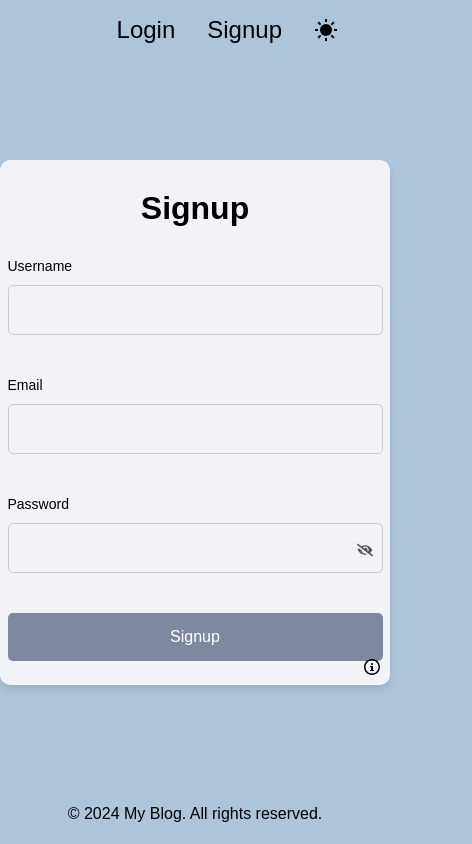
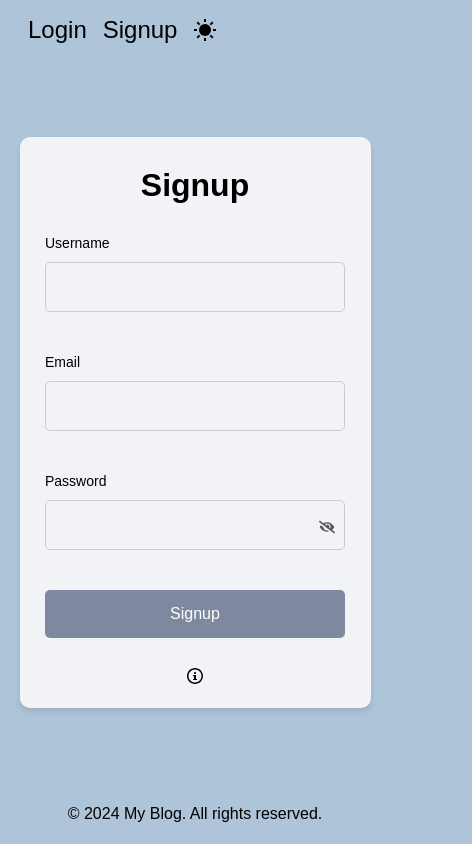
Before and after one commit to Zomievey/blog-main, a Next.js app: page /signup in a window 390 px wide. Shown: the whole page, 472 px wide, since content can reach past the window. Built offline with nearby package versions, Linux system fonts and the light colour scheme; no server answers.

Commit message:
working on mobile resp

```diff
--- a/src/app/globals.css
+++ b/src/app/globals.css
@@ -19,8 +19,9 @@
 
 [data-theme="dark"] {
   --primary-color: #313137;
+  --primary-color-dark: #aec4d8;
   --secondary-color: #7e899f;
-  --accent-color: #fa7677;
+  --accent-color: #dfcfd2;
   --text-color-light: #fff;
   --text-color-dark: #fff;
   --card-background-dark: #313137;
@@ -53,6 +54,8 @@ body {
   background-color: var(--card-background-dark);
   color: var(--text-color-light);
 }
+
+/************************Landing Page Styles */
 
 .hero-section {
   position: relative;
@@ -174,7 +177,6 @@ body {
   background-color: #aec4d8;
 }
 
-/* Dark mode styles */
 [data-theme="dark"] .grid-item {
   background-color: var(--card-background-dark);
   color: var(--text-color-light);
@@ -183,7 +185,7 @@ body {
 @media (max-width: 768px) {
   .grid-container {
     grid-template-columns: 1fr;
-    grid-template-rows: repeat(6, 300px); /* Adjust row height for mobile */
+    grid-template-rows: repeat(6, 300px);
   }
 }
 
@@ -193,18 +195,17 @@ body {
   max-width: 50%;
   height: 7rem;
   margin: 2rem auto;
-  /* background-color: var(--secondary-color); */
   position: relative;
   overflow: hidden;
   text-align: center;
   display: flex;
-  align-items: center; /* Centers items horizontally */
-  justify-content: center; /* Centers items vertically */
+  align-items: center;
+  justify-content: center;
 }
 
 .testimonials-section h2 {
-  margin-bottom: 1rem; /* Adds space below the h2 */
-  margin-top: 1rem; /* Adds space below the h2 */
+  margin-bottom: 1rem;
+  margin-top: 1rem;
   position: absolute;
   top: 0;
   left: 50%;
@@ -215,12 +216,12 @@ body {
   font-size: 1.5rem;
   color: var(--text-color-dark);
   opacity: 0;
-  transition: opacity 1.5s ease-in-out, visibility 1.5s ease-in-out; /* Smooth fade-in and fade-out */
+  transition: opacity 1.5s ease-in-out, visibility 1.5s ease-in-out;
   visibility: hidden;
   position: absolute;
   top: 50%;
   left: 50%;
-  transform: translate(-50%, -50%); /* Centers the testimonial */
+  transform: translate(-50%, -50%);
 }
 
 .testimonial.active {
@@ -229,7 +230,6 @@ body {
 }
 
 [data-theme="dark"] .testimonials-section {
-  /* background-color: var(--dark-primary-color); */
   color: var(--text-color-light);
 }
 
@@ -237,11 +237,13 @@ body {
   color: var(--text-color-light);
 }
 
+/********************************Button Styles */
+
 .btn-custom,
 .btn-custom-cancel {
-  background-color: var(--dark-primary-color); /* Default background color */
+  background-color: var(--dark-primary-color);
   border: none;
-  color: var(--text-color-dark); /* Text color black in light mode */
+  color: var(--text-color-dark);
   cursor: pointer;
   font-size: 1.2rem;
   padding: 0.75rem 1.5rem;
@@ -253,13 +255,13 @@ body {
 
 [data-theme="dark"] .btn-custom,
 [data-theme="dark"] .btn-custom-cancel {
-  background-color: #aec4d8; /* Background color in dark mode */
-  color: var(--text-color-light); /* Text color white in dark mode */
+  background-color: #aec4d8;
+  color: var(--text-color-light);
 }
 
 .btn-custom:hover,
 .btn-custom-cancel:hover {
-  background-color: #dfcfd2; /* Hover background color */
+  background-color: #dfcfd2;
 }
 
 .nav {
@@ -269,7 +271,8 @@ body {
   align-items: center;
 }
 
-/* Landing page specific navbar styles */
+/*************************Navbar Landing Page Styles */
+
 .nav-landing {
   position: absolute;
   width: 100%;
@@ -278,12 +281,12 @@ body {
   background: transparent;
 }
 
+/***************************************Navbar Styles */
+
 .navbar-container {
   width: 100%;
   margin: 0 auto;
-  padding: 0 1rem;
   display: flex;
-  justify-content: flex-end;
 }
 
 .nav a,
@@ -291,7 +294,7 @@ body {
   color: var(--nav-link-color);
   cursor: pointer;
   transition: color 0.3s ease;
-  padding: 0 1rem;
+  padding: 8px;
   text-decoration: none;
   font-family: "Arial", sans-serif;
   font-size: 1.5rem;
@@ -307,6 +310,8 @@ body {
   border: none;
 }
 
+/***************************************Footer styles */
+
 .footer {
   background-color: var(--primary-color);
   height: 60px;
@@ -320,12 +325,16 @@ body {
   text-wrap: balance;
 }
 
+/***************************************Modal Styles */
+
 .modal-content {
   background-color: var(--secondary-color);
   color: var(--text-color-dark);
   border-radius: 10px;
   padding: 1rem;
 }
+
+/**********************************Dark Mode Toggle Styles */
 
 @import "https://unpkg.com/open-props/easings.min.css";
 
@@ -410,18 +419,12 @@ body {
   }
 }
 
-
-/* Tooltip Container */
+/*************************************************Tooltip Styles */
 .tooltip-container {
-  position: absolute;
-  bottom: 10px;
-  right: 10px;
-  display: flex;
-  align-items: center;
-  cursor: pointer;
+  position: relative; /* Change from absolute to relative */
+  margin-top: 10px; /* Add some space above */
 }
 
-/* Tooltip */
 .tooltip {
   visibility: hidden;
   width: 200px;
@@ -431,8 +434,7 @@ body {
   border-radius: 5px;
   padding: 0.5rem;
   position: absolute;
-  z-index: 1;
-  bottom: 100%;
+  bottom: 100%; /* Position above the icon */
   left: 50%;
   transform: translateX(-50%);
   opacity: 0;
@@ -440,13 +442,11 @@ body {
   box-shadow: 0 4px 6px rgba(0, 0, 0, 0.1);
 }
 
-/* Show tooltip on hover */
 .tooltip-container:hover .tooltip {
   visibility: visible;
   opacity: 1;
 }
-
-/* Password Toggle */
+/*********************** Hide Password Toggle */
 .password-toggle {
   position: absolute;
   right: 10px;
@@ -455,37 +455,65 @@ body {
   color: var(--text-color-dark);
 }
 
-/* Adjust for dark mode */
 [data-theme="dark"] .tooltip {
   background-color: var(--card-background-dark);
   color: var(--text-color-light);
-  box-shadow: 0 4px 6px rgba(255, 255, 255, 0.1); /* Adjust shadow color for visibility */
+  box-shadow: 0 4px 6px rgba(255, 255, 255, 0.1);
 }
 
 [data-theme="dark"] .password-toggle {
   color: var(--text-color-light);
 }
 
-/* Apply the styles */
+/************************************Login and Signup styles */
+/* .flex-grow {
+  display: flex;
+  align-items: center;
+  justify-content: center;
+} */
+
 .auth-container {
-  background-color: var(--card-background-light);
-  color: var(--text-color-dark);
-  border-radius: 10px;
-  padding: 2rem;
-  margin: 2rem auto;
-  box-shadow: 0 4px 6px rgba(0, 0, 0, 0.1);
-  width: 100%;
-  max-width: 450px;
+  margin: 0 auto;
   display: flex;
   flex-direction: column;
   align-items: center;
-  position: relative;
+  justify-content: center;
+  padding: 2rem;
+  max-width: 450px; /* Maximum width for larger screens */
+  width: 100%;
+  box-shadow: 0 4px 6px rgba(0, 0, 0, 0.1);
+  background-color: var(--card-background-light);
+  border-radius: 10px;
+}
+
+.auth-container input {
+  width: 375px; /* Make inputs full-width by default */
+  padding: 0.75rem;
+  border: 1px solid #ccc;
+  border-radius: 5px;
+  margin-bottom: 1.5rem;
+  box-sizing: border-box;
+  background-color: var(--card-background-light);
+  color: var(--text-color-dark);
+}
+
+/* Mobile-specific adjustments */
+@media (max-width: 768px) {
+  .auth-container {
+    padding: 1.5rem;
+    max-width: 90%; /* Use percentage width to allow flexibility on smaller screens */
+    width: 100%;
+  }
+
+  .auth-container input {
+    max-width: 300px; /* Limit max width even further on mobile */
+  }
 }
 
 [data-theme="dark"] .auth-container {
-  background-color: #7e899f; /* Set background color to #7e899f in dark mode */
+  background-color: #7e899f;
   color: var(--text-color-light);
-  box-shadow: 0 4px 6px rgba(255, 255, 255, 0.1); /* Adjust shadow color for visibility */
+  box-shadow: 0 4px 6px rgba(255, 255, 255, 0.1);
 }
 
 .auth-container h1 {
@@ -511,20 +539,9 @@ body {
   color: var(--text-color-light);
 }
 
-.auth-container input {
-  width: 100%;
-  padding: 0.75rem;
-  border: 1px solid #ccc;
-  border-radius: 5px;
-  margin-bottom: 1.5rem;
-  box-sizing: border-box;
-  background-color: var(--card-background-light);
-  color: var(--text-color-dark);
-}
-
 [data-theme="dark"] .auth-container input {
   background-color: var(--card-background-dark);
-  color: var(--text-color-light);
+  color: var (--text-color-light);
 }
 
 .auth-container input:focus {
@@ -545,11 +562,15 @@ body {
 }
 
 .auth-container button:hover {
-  background-color: #dfcfd2; /* Maintain the same hover color in both light and dark modes */
+  background-color: #dfcfd2;
 }
 
 .forgot-password:hover {
   color: #dfcfd2;
+}
+
+.signup-btn {
+  margin-bottom: 20px !important;
 }
 
 .auth-container .password-toggle {
@@ -564,26 +585,105 @@ body {
   color: var(--text-color-light);
 }
 
-/* Adjustments for mobile */
-@media (max-width: 768px) {
-  .auth-container {
-    padding: 1.5rem;
-  }
+/*******************************Suggestions Page Styles */
+
+.suggestions-container {
+  background-color: var(--card-background-light);
+  color: var(--text-color-dark);
+  padding: 2rem;
+  border-radius: 10px;
+  box-shadow: 0 4px 6px rgba(0, 0, 0, 0.1);
+  max-width: 600px;
+  margin: 2rem auto;
 }
 
-.auth-container input {
-  width: 375px; /* Ensure the input takes the full width of the parent container */
-  max-width: 600px; /* Adjust this value to make the input fields longer */
+[data-theme="dark"] .suggestions-container {
+  background-color: var(--secondary-color);
+  color: var(--text-color-light);
+}
+
+.suggestions-container input[type="text"] {
+  width: 100%;
   padding: 0.75rem;
-  border: 1px solid #ccc;
+  border: 1px solid var(--accent-color);
   border-radius: 5px;
-  margin-bottom: 1.5rem;
-  box-sizing: border-box;
+  margin-bottom: 1rem;
   background-color: var(--card-background-light);
   color: var(--text-color-dark);
 }
 
-[data-theme="dark"] .auth-container input {
+[data-theme="dark"] .suggestions-container input[type="text"] {
   background-color: var(--card-background-dark);
   color: var(--text-color-light);
 }
+
+.suggestions-btn-custom {
+  background-color: var(--dark-primary-color);
+  color: var(--text-color-dark);
+  padding: 0.75rem 1.5rem;
+  border: none;
+  border-radius: 5px;
+  cursor: pointer;
+  transition: background-color 0.3s ease, color 0.3s ease;
+}
+
+.suggestions-btn-custom:hover {
+  background-color: var(--accent-color);
+}
+
+[data-theme="dark"] .suggestions-btn-custom {
+  background-color: var(--primary-color-dark);
+  color: var(--text-color-dark);
+}
+
+[data-theme="dark"] .suggestions-btn-custom:hover {
+  background-color: var(--accent-color);
+}
+
+.suggestions-container .message {
+  text-align: center;
+  margin-top: 1rem;
+  font-size: 1rem;
+  color: var(--text-color-dark);
+}
+
+[data-theme="dark"] .suggestions-container .message {
+  color: var(--text-color-light);
+}
+
+.suggestions-page {
+  display: flex;
+  flex-direction: column;
+  min-height: 100vh;
+  background-color: var(--primary-color);
+}
+
+.suggestions-content {
+  flex-grow: 1;
+  display: flex;
+  align-items: center;
+  justify-content: center;
+  padding: 2rem;
+}
+
+[data-theme="dark"] .suggestions-page {
+  background-color: var(--card-background-dark);
+}
+
+[data-theme="dark"] .suggestions-content {
+  background-color: var(--primary-color);
+}
+
+@media (max-width: 768px) {
+  .suggestions-container {
+    padding: 1rem;
+  }
+
+  .suggestions-container input[type="text"] {
+    padding: 0.5rem;
+  }
+
+  .suggestions-btn-custom {
+    padding: 0.5rem 1rem;
+  }
+}
--- a/src/components/LandingPage.tsx
+++ b/src/components/LandingPage.tsx
@@ -128,7 +128,7 @@ export default function LandingPage() {
               key={index}
               className={`testimonial ${index === activeIndex ? "active" : ""}`}
             >
-              <p>{`"${suggestion.topic}" - User ${index + 1}`}</p>
+              <p>{`"${suggestion.topic}"`}</p>
             </div>
           ))}
         </div>
--- a/src/pages/login.tsx
+++ b/src/pages/login.tsx
@@ -92,7 +92,7 @@ export default function Login() {
               Incorrect email or password.
             </p>
           )}
-          <div className='mt-4'>
+          <div className='mt-4 signup-btn'>
             <Link href='/resetPassword' legacyBehavior>
               <a className='forgot-password'>Forgot Password?</a>
             </Link>
@@ -101,7 +101,7 @@ export default function Login() {
             <ImInfo className='info-icon' />
             <div className='tooltip'>
               All registered users can log in here to access the blog. If you do
-              not already have an account, you can sign up for one by navigating
+              not already have an account, you can signup for one by navigating
               to the signup page.
             </div>
           </div>
--- a/src/pages/signup.tsx
+++ b/src/pages/signup.tsx
@@ -78,7 +78,7 @@ export default function Signup() {
                 {showPassword ? <FaEye /> : <FaEyeSlash />}
               </div>
             </div>
-            <button type='submit' className='btn-custom'>
+            <button type='submit' className='btn-custom signup-btn'>
               Signup
             </button>
           </form>
@@ -101,7 +101,7 @@ export default function Signup() {
           <div className='tooltip-container'>
             <ImInfo className='info-icon' />
             <div className='tooltip'>
-              If you are a new user, sign up here. Once you have signed up, use
+              If you are a new user, signup here. Once you have signed up, use
               the login page to access the blog.
             </div>
           </div>
--- a/src/pages/suggestions.tsx
+++ b/src/pages/suggestions.tsx
@@ -26,7 +26,7 @@ export default function Suggestions() {
   return (
     <div className='flex flex-col min-h-screen'>
       <Navbar />
-      <div className='flex-grow bg-gray-100 p-8'>
+      <div className='flex-grow p-8'>
         <div className='suggestions-container mx-auto p-4 bg-white rounded shadow-md'>
           <h1 className='text-2xl font-bold mb-4'>Feedback</h1>
           <form onSubmit={handleSubmit} className='my-4'>
```
